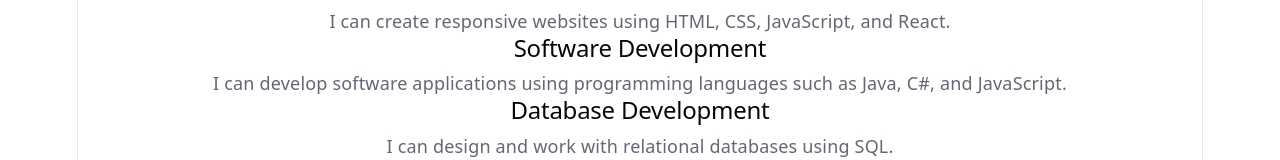
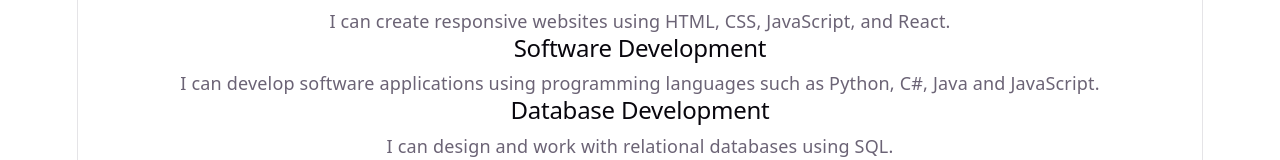
Before and after one commit to rostomiii/WebDevLab1, a React (Vite) app in the folder client/: page /services in a window 1280 px wide. Shown: the part 272-432 px from the top of the page. Built offline with nearby package versions, Linux system fonts and the light colour scheme.

Commit message:
added services and update nav

```diff
--- a/client/src/services.jsx
+++ b/client/src/services.jsx
@@ -16,7 +16,7 @@
             <h2>Software Development</h2>
             <p>
                 I can develop software applications using programming languages
-                such as Java, C#, and JavaScript.
+                such as Python, C#, Java and JavaScript.
             </p>
 
             <h2>Database Development</h2>
```
